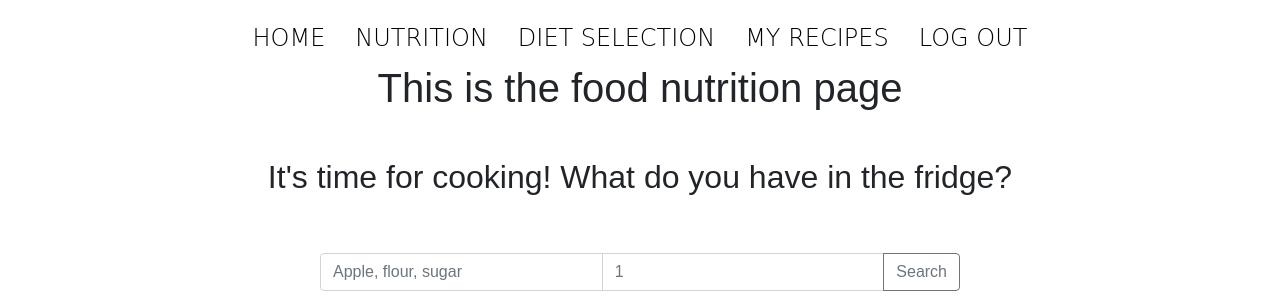
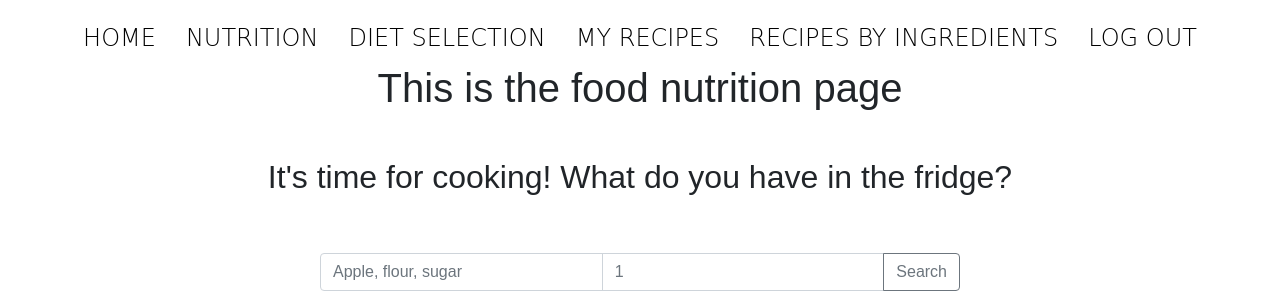
Before and after one commit to bmedcalf34/SWE-Group_Project, a Flask app: page /nutrition in a window 1280 px wide. Shown: the top 307 px of the page. Run offline with Flask 2, Linux system fonts and the light colour scheme; data that the repository does not hold is empty; some libraries are stand-ins or nearby versions; some web fonts are replaced.

Commit message:
Fix Missing menu selection in nutrition

```diff
--- a/templates/nutrition.html
+++ b/templates/nutrition.html
@@ -42,6 +42,9 @@
         <li class="nav-item">
           <a class="nav-item" href="{{ url_for('my_recipes') }}">My Recipes</a>
         </li>
+		<li class="nav-item">
+          <a class="nav-item" href="{{ url_for('get_meal_plan') }}">Recipes by Ingredients</a>
+        </li>
         <li class="nav-item">
           <a class="nav-item" href="{{ url_for('logout') }}">Log Out</a>
         </li>
```
